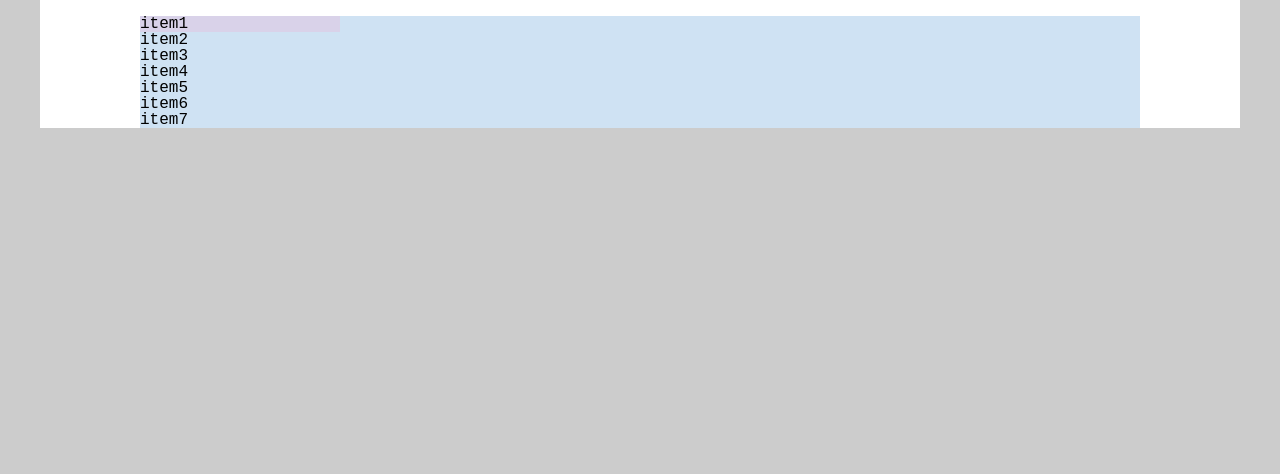
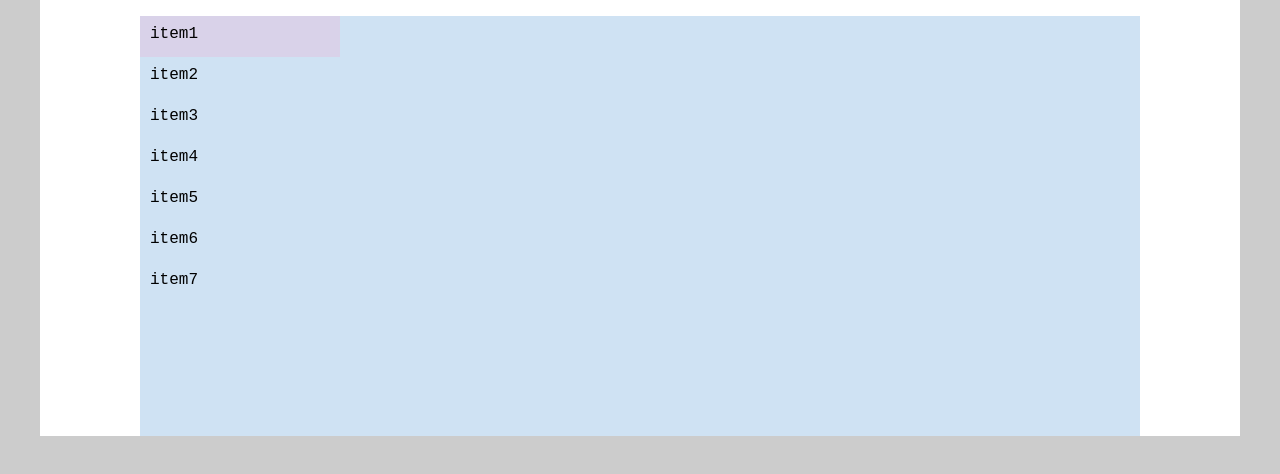
Before and after one commit to Utilka/lab3, a plain HTML site: page index.html in a window 1280 px wide. Shown: the part 64-538 px from the top of the page. Drawn offline with Linux system fonts and the light colour scheme.

Commit message:
add fill item

```diff
--- a/index.html
+++ b/index.html
@@ -25,6 +25,7 @@
                 <div class="item" id="item5">item5</div>
                 <div class="item" id="item6">item6</div>
                 <div class="item" id="item7">item7</div>
+                <div class="fill_item"></div>
             </nav>
             <div class="content">
                 <div class="item_content" id="item_content1">Page1 Lorem, ipsum dolor sit amet consectetur adipisicing elit. Nobis ut ullam fugiat fugit tempora molestiae deserunt iusto rerum quas tenetur illo labore beatae quidem harum, vel quia. Voluptate iste expedita delectus laudantium libero,
--- a/scss/style.scss
+++ b/scss/style.scss
@@ -15,8 +15,10 @@ body {
         .main {
             margin: 0 auto;
             width: 1000px;
+            height: 420px;
             display: flex;
             background-color: #cfe2f3;
+            border: 0;
             .nav {
                 width: 200px;
                 display: flex;
@@ -24,9 +26,14 @@ body {
                 .item {
                     display: block;
                     background-color: #cfe2f3;
+                    padding: 10px 10px 15px 10px;
+                    border: 0;
                 }
                 .active {
                     background-color: #d9d2e9;
+                }
+                .fill_item {
+                    height: 100%;
                 }
             }
             .content {
```
Also changed, not shown: scss/style.css, 1 other file.
